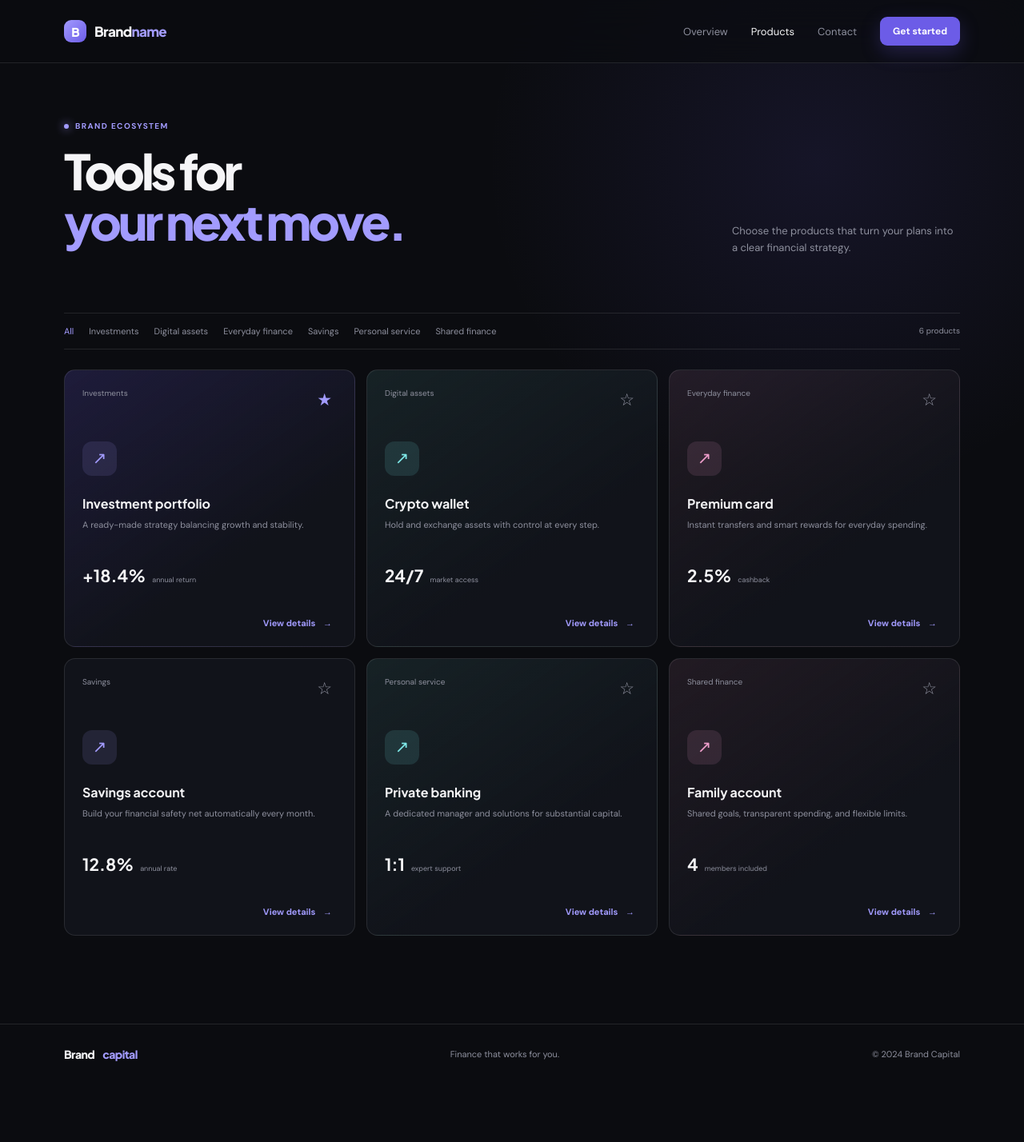
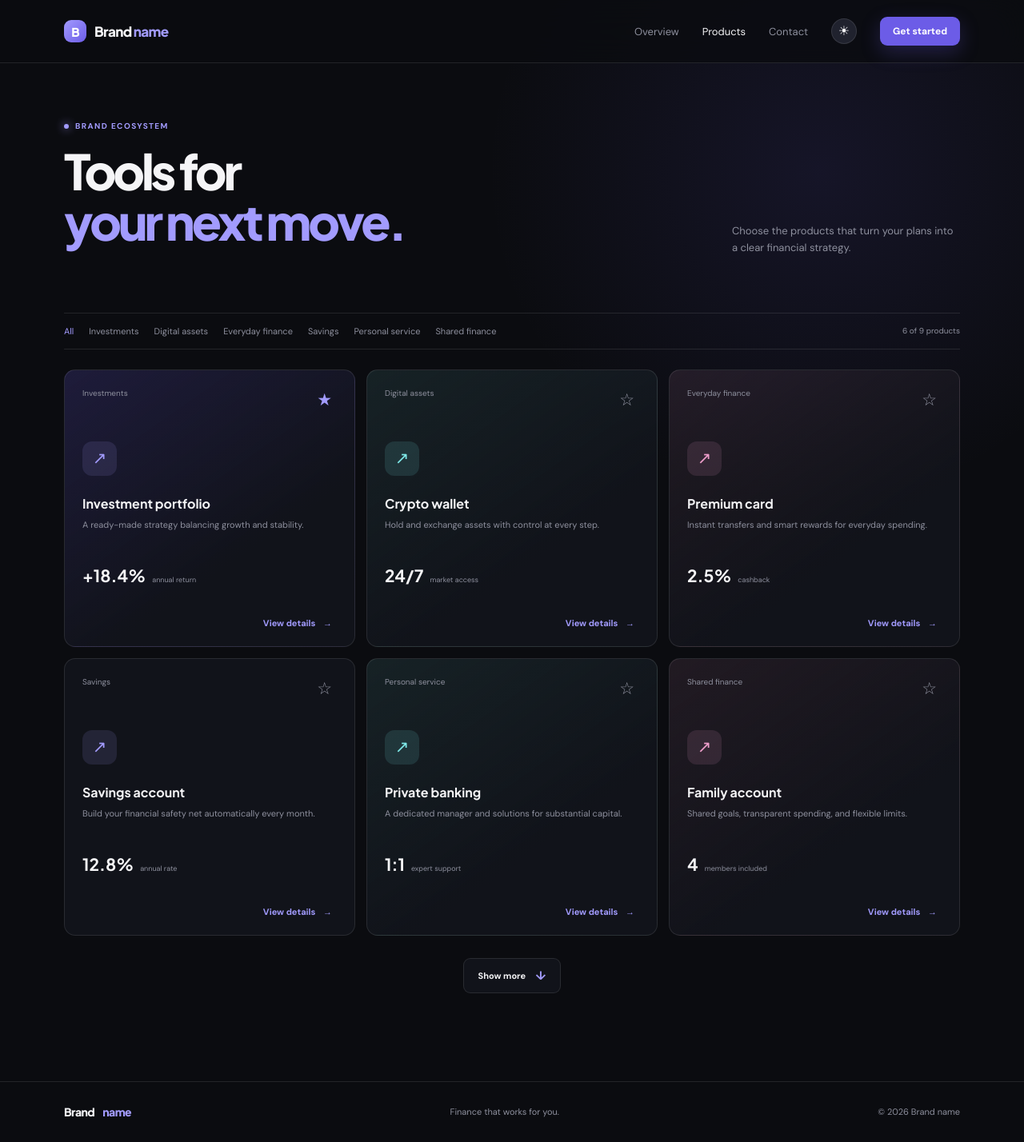
Before and after one commit to Evhenii-Melnychenko/finance, a Vue app: page /products in a window 1280 px wide. Shown: the whole page at 80% size. Before the commit the page ends 1356 px from the top, so only its background shows below. Built offline with nearby package versions, Linux system fonts and the light colour scheme.

Commit message:
added possibility with card show more / less, refactored code

```diff
--- a/src/assets/styles/header-footer.css
+++ b/src/assets/styles/header-footer.css
@@ -2,7 +2,7 @@
   position: relative;
   z-index: 5;
   border-bottom: 1px solid var(--color-line);
-  background: rgba(11, 12, 16, 0.7);
+  background: color-mix(in srgb, var(--color-ink) 78%, transparent);
   backdrop-filter: blur(20px);
 }
 
@@ -62,6 +62,26 @@
   display: none;
 }
 
+.app-header__theme-toggle {
+  display: grid;
+  place-items: center;
+  width: 32px;
+  height: 32px;
+  border: 1px solid var(--color-line);
+  border-radius: 50%;
+  color: var(--color-white);
+  background: var(--color-surface-soft);
+  font-size: 16px;
+  line-height: 1;
+  cursor: pointer;
+  transition: color 0.2s, background 0.2s, transform 0.2s;
+}
+
+.app-header__theme-toggle:hover {
+  color: var(--color-violet-bright);
+  transform: rotate(12deg);
+}
+
 .app-footer {
   border-top: 1px solid var(--color-line);
 }
--- a/src/assets/styles/products.css
+++ b/src/assets/styles/products.css
@@ -37,6 +37,38 @@
   grid-template-columns: repeat(3, 1fr);
   gap: 14px;
   padding-top: 25px;
+}
+
+.products-view__actions {
+  display: flex;
+  justify-content: center;
+  gap: 12px;
+  margin-top: 28px;
+}
+
+.products-view__load-more {
+  display: flex;
+  align-items: center;
+  gap: 12px;
+  border: 1px solid var(--color-line);
+  border-radius: 9px;
+  padding: 11px 17px;
+  color: var(--color-white);
+  background: var(--color-surface);
+  font: 700 11px var(--font-body);
+  cursor: pointer;
+  transition: border-color 0.2s, color 0.2s, transform 0.2s;
+}
+
+.products-view__load-more:hover {
+  transform: translateY(-2px);
+  border-color: var(--color-violet-bright);
+  color: var(--color-violet-bright);
+}
+
+.products-view__load-more span {
+  color: var(--color-violet-bright);
+  font-size: 15px;
 }
 
 .product-card {
--- a/src/assets/styles/responsive.css
+++ b/src/assets/styles/responsive.css
@@ -36,6 +36,11 @@
   .app-header__nav--open { display: flex; }
   .app-header__link { padding: 13px; }
   .app-header__cta { justify-content: center; margin-top: 4px; }
+
+  .app-header__theme-toggle {
+    align-self: center;
+    margin: 8px 0;
+  }
 
   .hero-section {
     grid-template-columns: 1fr;
--- a/src/components/AppFooter.vue
+++ b/src/components/AppFooter.vue
@@ -1,9 +1,13 @@
+<script setup lang="ts">
+    const currentYear:number = new Date().getFullYear()
+</script>
+
 <template>
   <footer class="app-footer">
     <div class="app-footer__inner layout-container">
-      <RouterLink class="app-footer__brand" to="/">Brand<span>capital</span></RouterLink>
+      <RouterLink class="app-footer__brand" to="/">Brand<span>name</span></RouterLink>
       <p class="app-footer__copy">Finance that works for you.</p>
-      <p class="app-footer__legal">© 2024 Brand Capital</p>
+      <p class="app-footer__legal">© {{ currentYear }} Brand name</p>
     </div>
   </footer>
 </template>
--- a/src/components/AppHeader.vue
+++ b/src/components/AppHeader.vue
@@ -1,12 +1,27 @@
 <script setup lang="ts">
-import { ref } from 'vue'
+import { onMounted, ref } from 'vue'
 import { RouterLink } from 'vue-router'
 
 const isMenuOpen = ref(false)
+const isLightTheme = ref(false)
+
+function applyTheme(isLight: boolean) {
+  isLightTheme.value = isLight
+  document.documentElement.dataset.theme = isLight ? 'light' : 'dark'
+  localStorage.setItem('nexa-theme', isLight ? 'light' : 'dark')
+}
+
+function toggleTheme() {
+  applyTheme(!isLightTheme.value)
+}
 
 function closeMenu() {
   isMenuOpen.value = false
 }
+
+onMounted(() => {
+  applyTheme(localStorage.getItem('nexa-theme') === 'light')
+})
 </script>
 
 <template>
@@ -14,7 +29,7 @@ function closeMenu() {
     <div class="app-header__inner layout-container">
       <RouterLink class="app-header__brand" to="/" aria-label="Brand name" @click="closeMenu">
         <span class="app-header__brand-mark">B</span>
-        <span class="app-header__brand-name">Brand<span>name</span></span>
+        <span class="app-header__brand-name">Brand<span> name</span></span>
       </RouterLink>
       <button class="app-header__menu-toggle" type="button" :aria-expanded="isMenuOpen" aria-label="Open menu" @click="isMenuOpen = !isMenuOpen">
         <span></span><span></span>
@@ -23,6 +38,15 @@ function closeMenu() {
         <RouterLink class="app-header__link" to="/" exact-active-class="app-header__link--active" @click="closeMenu">Overview</RouterLink>
         <RouterLink class="app-header__link" to="/products" active-class="app-header__link--active" @click="closeMenu">Products</RouterLink>
         <RouterLink class="app-header__link" to="/contacts" active-class="app-header__link--active" @click="closeMenu">Contact</RouterLink>
+        <button
+          class="app-header__theme-toggle"
+          type="button"
+          :aria-label="isLightTheme ? 'Switch to dark theme' : 'Switch to light theme'"
+          :title="isLightTheme ? 'Switch to dark theme' : 'Switch to light theme'"
+          @click="toggleTheme"
+        >
+          <span aria-hidden="true">{{ isLightTheme ? '☾' : '☀' }}</span>
+        </button>
         <RouterLink class="button button--small app-header__cta" to="/contacts" @click="closeMenu">Get started</RouterLink>
       </nav>
     </div>
--- a/src/stores/financeStore.ts
+++ b/src/stores/financeStore.ts
@@ -19,6 +19,9 @@ export const products: Product[] = [
     { id: 4, name: 'Savings account', category: 'Savings', description: 'Build your financial safety net automatically every month.', accent: 'violet', metric: '12.8%', metricLabel: 'annual rate' },
     { id: 5, name: 'Private banking', category: 'Personal service', description: 'A dedicated manager and solutions for substantial capital.', accent: 'cyan', metric: '1:1', metricLabel: 'expert support' },
     { id: 6, name: 'Family account', category: 'Shared finance', description: 'Shared goals, transparent spending, and flexible limits.', accent: 'pink', metric: '4', metricLabel: 'members included' },
+    { id: 7, name: 'Market insights', category: 'Investments', description: 'Live research and signals to help you navigate the market.', accent: 'violet', metric: '120+', metricLabel: 'weekly insights' },
+    { id: 8, name: 'Global transfers', category: 'Everyday finance', description: 'Send money across borders with clear rates and no surprises.', accent: 'cyan', metric: '150+', metricLabel: 'countries supported' },
+    { id: 9, name: 'Goal planner', category: 'Savings', description: 'Turn a long-term goal into a simple, visible savings plan.', accent: 'pink', metric: '3x', metricLabel: 'faster progress' },
 ]
 
 export const useFinanceStore = defineStore('finance', () => {
--- a/src/views/ContactsView.vue
+++ b/src/views/ContactsView.vue
@@ -22,7 +22,7 @@ function submitForm() {
     <section class="page-intro page-intro--contacts reveal-item"><div><p class="eyebrow"><span class="eyebrow__dot"></span>Let's connect</p><h1 class="page-intro__title">Let's discuss<br /><em>your plans.</em></h1></div><p class="page-intro__description">Tell us what you want to achieve. A specialist will reply within one business day.</p></section>
     <div class="contacts-view__grid">
       <form class="contact-form reveal-item" novalidate @submit.prevent="submitForm"><h2>Send us a message</h2><p>Fill out the form and we will get back to you.</p><label class="form-field"><span>Your name</span><input v-model="form.name" type="text" placeholder="Alex Morgan" /><small v-if="errors.name">{{ errors.name }}</small></label><label class="form-field"><span>Email</span><input v-model="form.email" type="email" placeholder="you@example.com" /><small v-if="errors.email">{{ errors.email }}</small></label><label class="form-field"><span>Message</span><textarea v-model="form.message" rows="4" placeholder="Tell us about your goals"></textarea><small v-if="errors.message">{{ errors.message }}</small></label><button class="button contact-form__submit" type="submit">{{ isSubmitted ? 'Message sent ✓' : 'Send message ↗' }}</button></form>
-      <aside class="contact-info reveal-item reveal-item--delay"><div class="contact-info__top"><span class="contact-info__orb">✦</span><h2>Always<br /><em>close by.</em></h2></div><p>A personal approach starts with a simple conversation.</p><dl><div><dt>Office</dt><dd>1 Canada Square, London E14 5AB</dd></div><div><dt>Support</dt><dd>hello@Brand.capital<br />+44 20 7946 0958</dd></div><div><dt>Socials</dt><dd class="contact-info__socials"><a href="https://t.me" target="_blank" rel="noreferrer">Telegram</a><a href="https://www.linkedin.com" target="_blank" rel="noreferrer">LinkedIn</a></dd></div></dl></aside>
+      <aside class="contact-info reveal-item reveal-item--delay"><div class="contact-info__top"><span class="contact-info__orb">✦</span><h2>Always<br /><em>close by.</em></h2></div><p>A personal approach starts with a simple conversation.</p><dl><div><dt>Office</dt><dd>1 Canada Square, London E14 5AB</dd></div><div><dt>Support</dt><dd>hello@Brand.name<br />+44 20 7946 0958</dd></div><div><dt>Socials</dt><dd class="contact-info__socials"><a href="https://t.me" target="_blank" rel="noreferrer">Telegram</a><a href="https://www.linkedin.com" target="_blank" rel="noreferrer">LinkedIn</a></dd></div></dl></aside>
     </div>
   </div>
 </template>
--- a/src/views/HomeView.vue
+++ b/src/views/HomeView.vue
@@ -62,11 +62,10 @@ onBeforeUnmount(() => cancelAnimationFrame(animationFrame))
     <section class="hero-section layout-container">
       <div class="hero-section__content reveal-item">
         <p class="eyebrow"><span class="eyebrow__dot"></span>Next-generation finance</p>
-        <h1 class="hero-section__title">Your capital.<br /><em>Your rules.</em></h1>
+        <h1 class="hero-section__title">Your name.<br /><em>Your rules.</em></h1>
         <p class="hero-section__description">Tools for people who want to do more than hold money. Build your future with it.</p>
         <div class="hero-section__actions">
           <RouterLink class="button" to="/products">Explore possibilities <span>↗</span></RouterLink>
-          <RouterLink class="text-link" to="/contacts">Learn more <span>→</span></RouterLink>
         </div>
         <div class="hero-section__trust"><span class="hero-section__avatars"><i>A</i><i>M</i><i>K</i></span><span>More than 12,000 people<br />are already with us</span></div>
       </div>
--- a/src/views/ProductsView.vue
+++ b/src/views/ProductsView.vue
@@ -5,15 +5,36 @@ import { products, useFinanceStore } from '../stores/financeStore'
 
 const store = useFinanceStore()
 const activeCategory = ref('All')
+const productsLimit = ref(6)
 const categories = ['All', 'Investments', 'Digital assets', 'Everyday finance', 'Savings', 'Personal service', 'Shared finance']
-const visibleProducts = computed(() => activeCategory.value === 'All' ? products : products.filter((product) => product.category === activeCategory.value))
+const filteredProducts = computed(() => activeCategory.value === 'All' ? products : products.filter((product) => product.category === activeCategory.value))
+const visibleProducts = computed(() => activeCategory.value === 'All' ? filteredProducts.value.slice(0, productsLimit.value) : filteredProducts.value)
+const hasMoreProducts = computed(() => activeCategory.value === 'All' && visibleProducts.value.length < filteredProducts.value.length)
+const hasLessProducts = computed(() => activeCategory.value === 'All' && productsLimit.value > 6)
+
+function selectCategory(category: string) {
+  activeCategory.value = category
+  productsLimit.value = 6
+}
+
+function showMoreProducts() {
+  productsLimit.value += 3
+}
+
+function showLessProducts() {
+  productsLimit.value = 6
+}
 </script>
 
 <template>
   <div class="products-view layout-container page-view">
     <section class="page-intro reveal-item"><div><p class="eyebrow"><span class="eyebrow__dot"></span>Brand ecosystem</p><h1 class="page-intro__title">Tools for<br /><em>your next move.</em></h1></div><p class="page-intro__description">Choose the products that turn your plans into a clear financial strategy.</p></section>
-    <div class="products-view__toolbar reveal-item"><div class="filter-tabs" role="tablist"><button v-for="category in categories" :key="category" class="filter-tabs__item" :class="{ 'filter-tabs__item--active': activeCategory === category }" type="button" @click="activeCategory = category">{{ category }}</button></div><span class="products-view__count">{{ visibleProducts.length }} products</span></div>
+    <div class="products-view__toolbar reveal-item"><div class="filter-tabs" role="tablist"><button v-for="category in categories" :key="category" class="filter-tabs__item" :class="{ 'filter-tabs__item--active': activeCategory === category }" type="button" @click="selectCategory(category)">{{ category }}</button></div><span class="products-view__count">{{ visibleProducts.length }} of {{ filteredProducts.length }} products</span></div>
     <TransitionGroup name="product-list" tag="div" class="products-grid"><ProductCard v-for="product in visibleProducts" :key="product.id" :product="product" :is-favorite="store.favoriteIds.includes(product.id)" :is-selected="store.selectedProductId === product.id" @favorite="store.toggleFavorite" @select="store.selectProduct" /></TransitionGroup>
+    <div v-if="hasMoreProducts || hasLessProducts" class="products-view__actions">
+      <button v-if="hasMoreProducts" class="products-view__load-more" type="button" @click="showMoreProducts">Show more <span>↓</span></button>
+      <button v-if="hasLessProducts" class="products-view__load-more" type="button" @click="showLessProducts">Show less <span>↑</span></button>
+    </div>
     <div v-if="store.selectedProduct" class="selection-note reveal-item"><span>Selected</span><strong>{{ store.selectedProduct.name }}</strong><RouterLink to="/contacts" class="text-link">Discuss with an expert →</RouterLink></div>
   </div>
 </template>
```
Also changed, not shown: src/assets/styles/variables.css (+11 -0 lines), 1 other file (tests, documents, lock files or other folders). Lines whose indentation alone changed are shown as unchanged.
